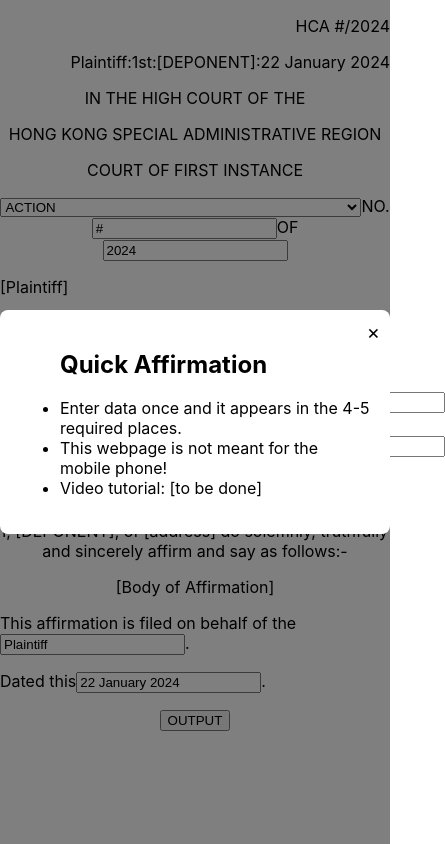
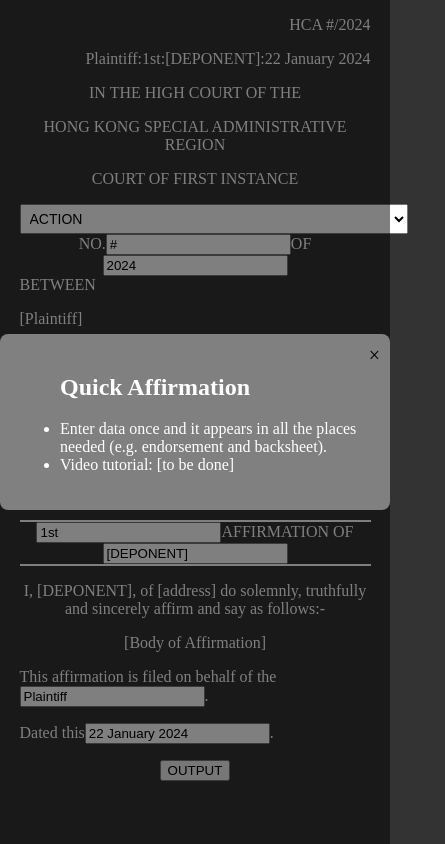
Before and after one commit to 3willows/quickAffirmation, a React (Create React App) app: page / in a window 390 px wide. Shown: the whole page, 445 px wide, since content can reach past the window. Built offline with nearby package versions, Linux system fonts and the light colour scheme.

Commit message:
apply basic styling

```diff
--- a/src/App.css
+++ b/src/App.css
@@ -1,42 +1,28 @@
+body {
+  background-color: #333;
+  /* Dark background color for the entire page */
+  color: white;
+  /* Text color */
+  font-family: 'Times New Roman', serif;
+  /* Set font to Times New Roman */
+  margin: 0 5%;
+  /* Add 5% margin on the left and right sides */
+
+}
+
 .App {
   text-align: center;
 }
 
-.App-logo {
-  height: 40vmin;
-  pointer-events: none;
+select {
+  width: auto;
+  /* Set the height of select boxes */
+  padding: 5px 5px;
+  /* Add padding for better visual appearance */
+  font-size: 14px;
+  /* Adjust font size for select boxes */
 }
 
-@media (prefers-reduced-motion: no-preference) {
-  .App-logo {
-    animation: App-logo-spin infinite 20s linear;
-  }
-}
-
-.App-header {
-  background-color: #282c34;
-  min-height: 100vh;
-  display: flex;
-  flex-direction: column;
-  align-items: center;
-  justify-content: center;
-  font-size: calc(10px + 2vmin);
-  color: white;
-}
-
-.App-link {
-  color: #61dafb;
-}
-
-@keyframes App-logo-spin {
-  from {
-    transform: rotate(0deg);
-  }
-
-  to {
-    transform: rotate(360deg);
-  }
-}
 
 .top-right {
   text-align: right;
@@ -46,19 +32,47 @@
   text-align: left;
 }
 
+.go-right {
+  position: absolute;
+  right: 5%;
+}
+
 .flex-outside {
   display: flex;
-  justify-content: center;
+  justify-content: space-between;
+  /* Align flex items in the same horizontal space */
+  flex-wrap: wrap;
+  /* Allow flex items to wrap on smaller screens */
 }
 
 .flex-box {
   text-align: left;
+  margin: 10px;
+  /* Responsive width using clamp */
+}
+
+@media only screen and (max-width: 1000px) {
+  /* Styles for small screens */
+
+  .flex-outside {
+    justify-content: center;
+  }
+
+  .flex-box {
+    text-align: center;
+    /* Center text within flex-box */
+    margin: 10px;
+    width: 100%;
+    /* Full width on small screens */
+  }
 }
 
 .affirm-box {
   display: inline-block;
-  border-top: 2px solid black;
-  border-bottom: 2px solid black;
+  border-top: 2px solid white;
+  /* Adjust border color to match text color */
+  border-bottom: 2px solid white;
+  /* Adjust border color to match text color */
 }
 
 /* Add modal styles to your CSS */
@@ -75,7 +89,7 @@
 }
 
 .modal-content {
-  background: white;
+  background: gray;
   padding: 20px;
   border-radius: 8px;
   position: relative;
@@ -86,5 +100,7 @@
   top: 10px;
   right: 10px;
   font-size: 20px;
+  color: black;
+  /* Adjust close button color to improve visibility */
   cursor: pointer;
 }
--- a/src/components/Party&DisplayParties.js
+++ b/src/components/Party&DisplayParties.js
@@ -1,24 +1,27 @@
 export function Party({ name, i, side, array }) {
   function getOrdinal(n) {
-    let suffix = ["th", "st", "nd", "rd"]
+    let suffix = ["TH", "ST", "ND", "RD"]
     let v = n % 100
     return n + (suffix[(v - 20) % 10] || suffix[v] || suffix[0])
   }
 
   return (
     <div>
-      {array.length === 1
-        ? `     ${name}  ${side === "P" ? `Plaintiff` : `Defendant`}`
-        : `     ${name} ${getOrdinal(i + 1)} ${
-            side === "P" ? `Plaintiff` : `Defendant`
-          }`}
+      {name}
+      {array.length === 1 ? (
+        <span className="go-right">{`${side === "P" ? "PLAINTIFF" : "DEFENDANT"}`}</span>
+      ) : (
+        <span className="go-right">{`${getOrdinal(i + 1)} ${side === "P" ? "PLAINTIFF" : "DEFENDANT"}`}</span>
+      )}
     </div>
-  )
+  );
+
 }
 
 export function DisplayParties({ plaintiffs, defendants }) {
   return (
     <div className="go-left">
+      BETWEEN
       <p>
         {plaintiffs.length === 0 && `[Plaintiff]`}
         {plaintiffs.map((party, iterator) => (
--- a/src/components/PopUpContent.js
+++ b/src/components/PopUpContent.js
@@ -14,10 +14,7 @@ export const PopUpContent = () => {
         <ul className="go-left">
           <h2>Quick Affirmation</h2>
           <li>
-           Enter data once and it appears in the 4-5 required places.
-          </li>
-          <li>
-            This webpage is not meant for the mobile phone!
+           Enter data once and it appears in all the places needed (e.g. endorsement and backsheet).
           </li>
           <li>
             Video tutorial:
```
